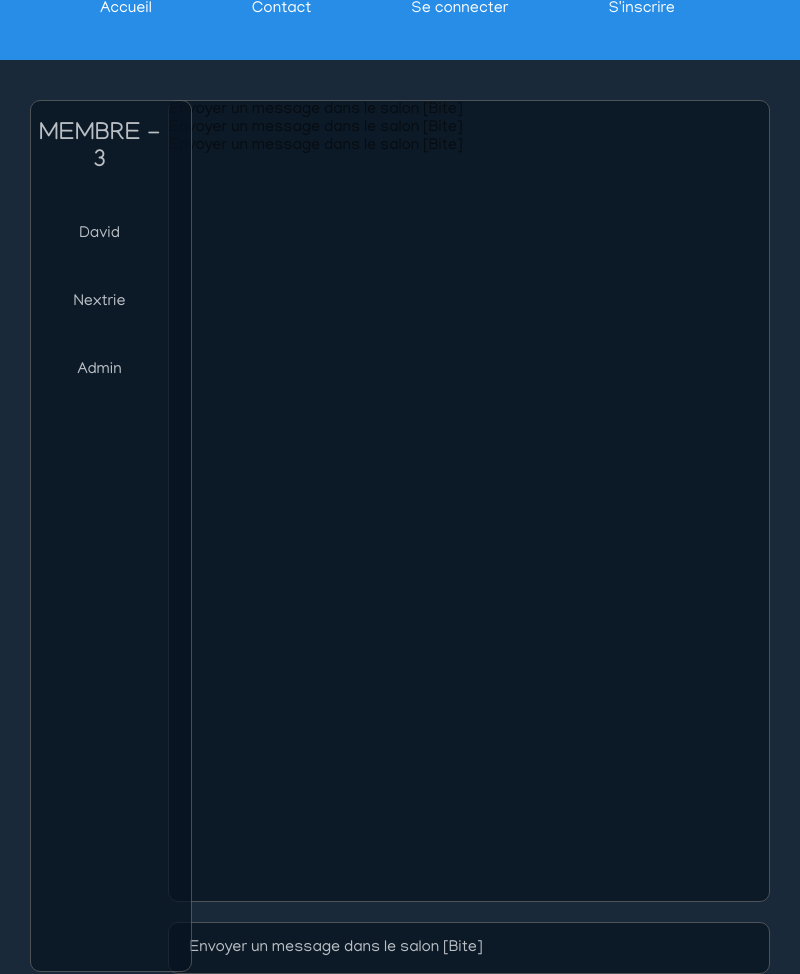
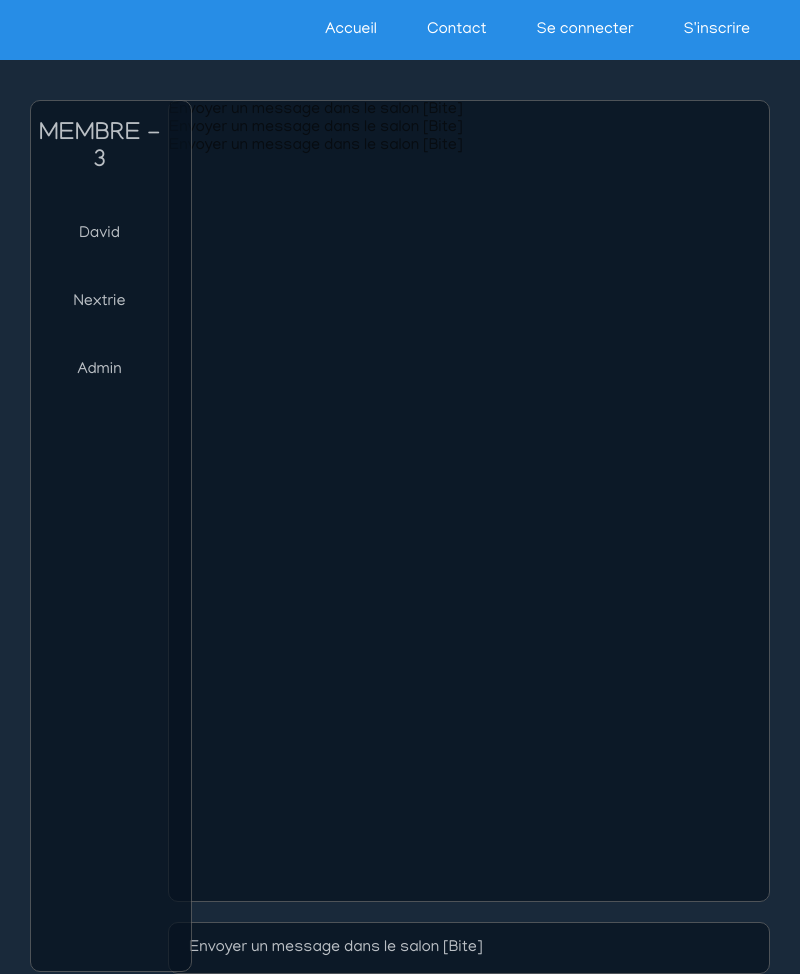
Before and after one commit to Helm-Industries/quickgamefinder, an Electron app: page qgf_client/html/salon/serverpage.html in a window 800 px wide. Drawn offline with Linux system fonts and the light colour scheme.

Commit message:
Modif tres fine

```diff
--- a/qgf_client/html/salon/serverpage.css
+++ b/qgf_client/html/salon/serverpage.css
@@ -19,12 +19,17 @@ body{
 .navul{
     list-style-type: none;
     display: flex;
+    float: right;
 }
-
+.signUp{
+    margin-right: 50px;
+}
 .navbar ul li a{
     text-decoration: none;
     color: #fff;
-    padding-left: 100px;
+    vertical-align: middle;
+    line-height: 60px;
+    padding-left: 50px;
 }
 
 .textInput{
--- a/qgf_client/html/salon/serverpage.html
+++ b/qgf_client/html/salon/serverpage.html
@@ -14,7 +14,7 @@
             <li> <a href="">Accueil</a></li>
             <li> <a href="">Contact</a></li>
             <li> <a href="">Se connecter</a></li>
-            <li> <a href="">S'inscrire</a></li>
+            <li class="signUp"> <a href="">S'inscrire</a></li>
         </ul>
     </nav>
     <div class="textScreen">
```
Also changed, not shown: qgf_client/html/index/login.html (+1 -1 lines).
